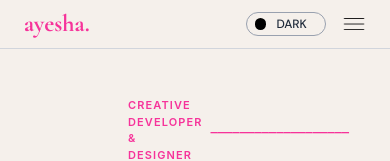
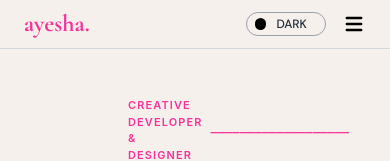
Before and after one commit to AyeshaAfzal-01/ayesha-portfolio, a React app: page / in a window 390 px wide. Shown: the top 161 px of the page. Built offline with nearby package versions, Linux system fonts and the light colour scheme; the HTML template or start-up script is replaced by a standard one.

Commit message:
black theme hamburger issue solved

```diff
--- a/package.json
+++ b/package.json
@@ -14,6 +14,7 @@
     "framer-motion": "^12.41.0",
     "react": "^19.2.7",
     "react-dom": "^19.2.7",
+    "react-icons": "^5.6.0",
     "react-router-dom": "^7.18.0",
     "react-type-animation": "^3.2.0",
     "tailwindcss": "^4.3.1"
--- a/src/components/Navbar.jsx
+++ b/src/components/Navbar.jsx
@@ -1,6 +1,7 @@
 import React, { useState } from 'react'
 import ThemeToggle from "./ThemeToggle";
 import assets from "../assets/assets";
+import { HiMenu } from "react-icons/hi";
 
 const Navbar = () => {
   const [showHamburgerItems, setShowHamburgerItems] = useState(false)
@@ -25,11 +26,10 @@ const Navbar = () => {
           <ThemeToggle />
 
           {/* Mobile Hamburger */}
-          <img onClick={() => setShowHamburgerItems(!showHamburgerItems)}
-            src={assets.hamburger_icon}
-            alt="Menu"
-            className='w-6 h-6 cursor-pointer md:hidden'
-          />
+         <HiMenu
+  className="w-6 h-6 cursor-pointer text-black dark:text-white md:hidden"
+  onClick={() => setShowHamburgerItems(!showHamburgerItems)}
+/>
         </div>
 
       </div>
```
Also changed, not shown: 1 other file (tests, documents, lock files or other folders).
